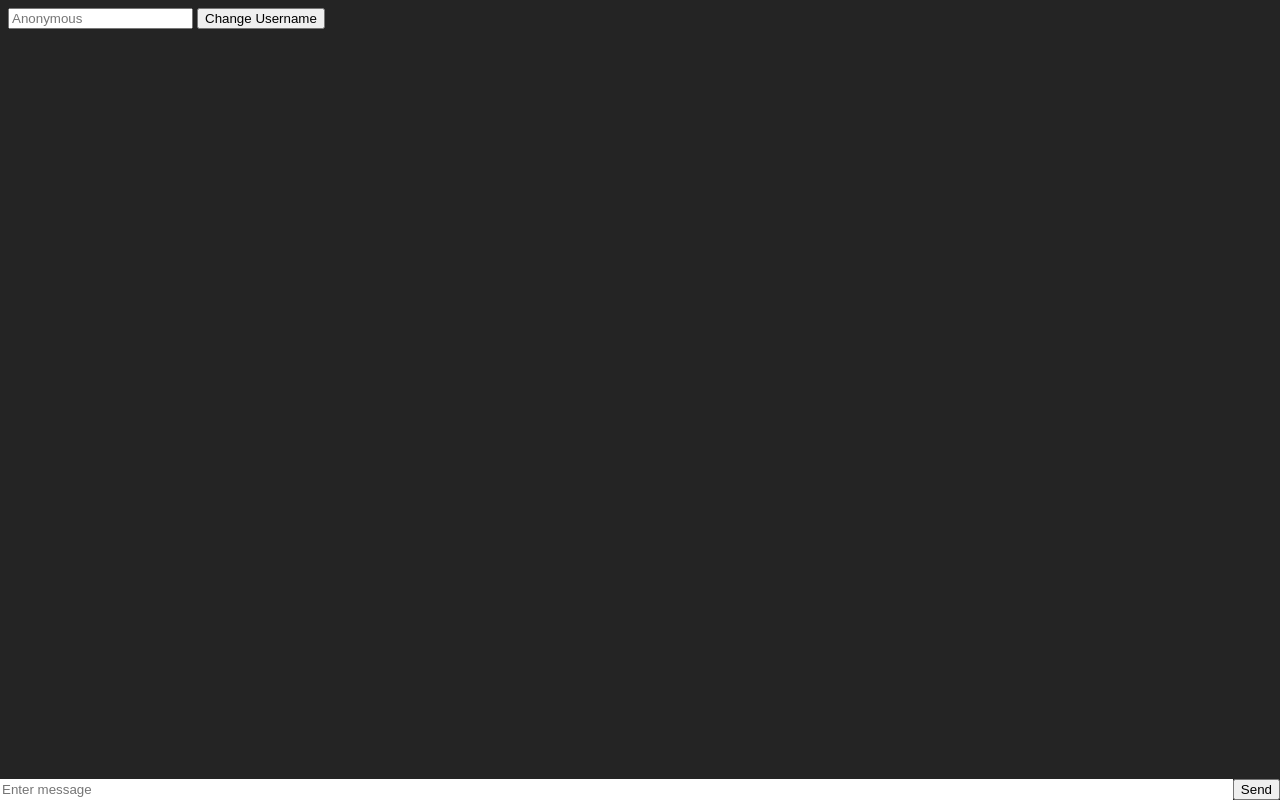
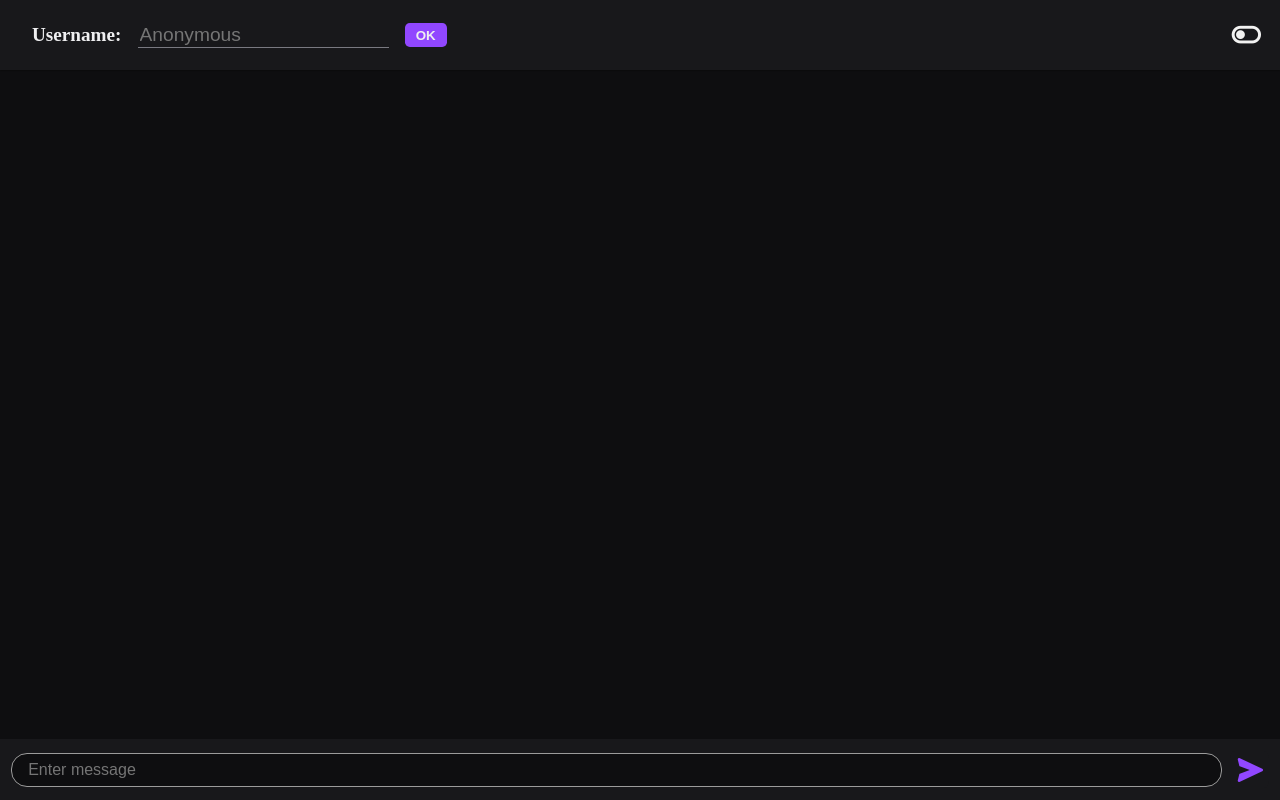
Before and after one commit to vanykardjikian/real-time-chat, a website: page methods-public/index.html in a window 1280 px wide. Drawn offline with nearby package versions, Linux system fonts and the light colour scheme; no server answers.

Commit message:
Add styling

```diff
--- a/methods-public/app.js
+++ b/methods-public/app.js
@@ -55,6 +55,7 @@ socket.on("connect", () => {
 
 socket.on('hasConnected', user => {
     let newMessage = document.createElement('P');
+    newMessage. setAttribute('id','status-update');
     newMessage.textContent = user +  ' has connected';
     chat.appendChild(newMessage);
     window.scrollTo(0, document.body.scrollHeight);
@@ -63,6 +64,7 @@ socket.on('hasConnected', user => {
 // Disconnect
 socket.on('hasDisconnected', user => {
     let newMessage = document.createElement('P');
+    newMessage. setAttribute('id','status-update');
     newMessage.textContent = user + ' has disconnected';
     chat.appendChild(newMessage);
     window.scrollTo(0, document.body.scrollHeight);
@@ -71,6 +73,7 @@ socket.on('hasDisconnected', user => {
 // Chat
 socket.on('chat', (user, msg) => {
     let newMessage = document.createElement('P');
+    newMessage. setAttribute('id','chat-message');
     newMessage.textContent = `${user}: ${msg}`;
     chat.appendChild(newMessage);
     window.scrollTo(0, document.body.scrollHeight);
--- a/methods-public/index.html
+++ b/methods-public/index.html
@@ -6,20 +6,23 @@
     <meta name="viewport" content="width=device-width, initial-scale=1.0">
     <title>Chat</title>
     <link rel="stylesheet" href="styles.css">
+    <link href='https://unpkg.com/boxicons@2.1.4/css/boxicons.min.css' rel='stylesheet'>
     <script src="/socket.io/socket.io.js"></script>
     <script src="app.js" defer></script>
 </head>
 <body>
     <nav>
         <form id="username-container">
+            <h1>Username:</h1>
             <input type="text" id="username-input" autocomplete="off" placeholder="Anonymous">
-            <button type="submit" id="username-button">Change Username</button>
+            <button type="submit" id="username-button">OK</button>
         </form>
+        <a id="toggle-theme"><i class='bx bx-toggle-left'></i></a>
     </nav>
     <div id="chat-container"></div>
     <form id="message-container">
         <input type="text" id="message" autocomplete="off" placeholder="Enter message">
-        <button type="submit" id="send-button">Send</button>
+        <button type="submit" id="send-button"><i class='bx bxs-send' ></i></button>
     </form>
 </body>
 </html>
--- a/methods-public/styles.css
+++ b/methods-public/styles.css
@@ -1,21 +1,152 @@
+:root {
+    --bg-color-light: rgb(255, 255, 255);
+    --secondary-bg-color-light: rgb(242, 242, 242);
+    --text-color-light: rgb(17, 17, 17);
+    --secondary-text-color-light: rgb(155, 155, 155);
+    --bg-color-dark: rgb(14, 14, 16);
+    --secondary-bg-color-dark: rgb(24, 24, 27);
+    --text-color-dark: rgb(239, 239, 241);
+    --secondary-text-color-dark: rgb(121,121,129);
+    --accent-color-lightest: rgb(169,112,255);
+    --accent-color-light: rgb(145,71,255);
+    --accent-color-dark: rgb(113,55,199);
+}
+* {
+    margin: 0;
+}
+
 body {
-    background-color: rgb(36, 36, 36);
+    background-color: var(--bg-color-dark);
+}
+
+nav {
+    position: fixed;
+    top: 0;
+    left: 0;
+    right: 0;
+    background-color: var(--secondary-bg-color-dark);
+    box-shadow: 0 0 0.1rem rgb(7, 7, 7);
+    padding: 0.5rem 1rem;
+    display: flex;
+    align-items: center;
+    justify-content: space-between;
+}
+
+#toggle-theme {
+    display: flex;
+    font-size: 2.2rem;
+    color: var(--secondary-bg-color-light);
+    cursor: pointer;
+    transition: ease 0.2s;
+}
+
+#toggle-theme:hover {
+    color: var(--accent-color-lightest);
+}
+
+#username-container {
+    display: flex;
+    align-items: center;
+}
+
+
+#username-container h1 {
+    color: var(--text-color-dark);
+    font-size: 1.2rem;
+    padding: 1rem;
+}
+
+#username-input {
+    font-size: 1.2rem;
+    border: none;
+    border-bottom: solid;
+    border-color: var(--secondary-text-color-dark);
+    border-width: 0.05rem;
+    color: var(--text-color-dark);
+    background-color: var(--secondary-bg-color-dark);
+}
+
+#username-input:focus {
+    outline: none !important;
+    border-bottom: 0.05rem solid var(--accent-color-light);
+}
+
+#username-button {
+    color: var(--text-color-dark);
+    font-weight: 600;
+    border: none;
+    border-radius: 0.3rem;
+    margin-left: 1rem;
+    padding: 0.3rem 0.7rem;
+    background-color: var(--accent-color-light);
+    transition: ease 0.2s;
+    cursor: pointer;
+}
+
+#username-button:hover {
+    background-color: var(--accent-color-dark);
+}
+
+#chat-container {
+    margin-top: 6.5rem;
+    padding: 0 2rem 0 2rem;
+    color: white;
+    margin-bottom: 5rem;
+}
+
+#chat-message{
+    padding: 0.5rem 0 0.5rem 0;
+    color: var(--text-color-dark);
+}
+
+#status-update {
+    padding: 0.5rem 0 0.5rem 0;
+    color: var(--secondary-text-color-dark);
 }
 
 #message-container {
+    padding: 0.7rem;
+    background-color: var(--secondary-bg-color-dark);
     position: fixed;
     bottom: 0;
     left: 0;
     right: 0;
     display: flex;
+    align-items: center;
 }
 
 #message {
+    margin-right: 0.5rem;
+    color: var(--text-color-dark);
+    font-weight: 500;
+    font-size: 1rem;
+    padding: 0 1rem 0 1rem;
+    height: 2rem;
+    background-color: var(--bg-color-dark);
     flex-grow: 1;
-    border: none;
+    border-radius: 1rem;
+    border: 0.05rem solid var(--secondary-text-color-light);
 }
 
-#chat-container {
-    color: white;
-    margin-bottom: 2rem;
+#message:focus {
+    outline: none !important;
+    border: 0.05rem solid var(--accent-color-light);
 }
+
+#send-button {
+    display: flex;
+    border: none;
+    border-radius: 0.5rem;
+    padding: 0.2rem;
+    background-color: var(--secondary-bg-color-dark);
+    color: var(--accent-color-light);
+    font-size: 2rem;
+    transition: ease 0.2s;
+    cursor: pointer;
+
+}
+
+#send-button:hover {
+    color: var(--accent-color-dark);
+    background-color: var(--bg-color-dark);
+}
```
